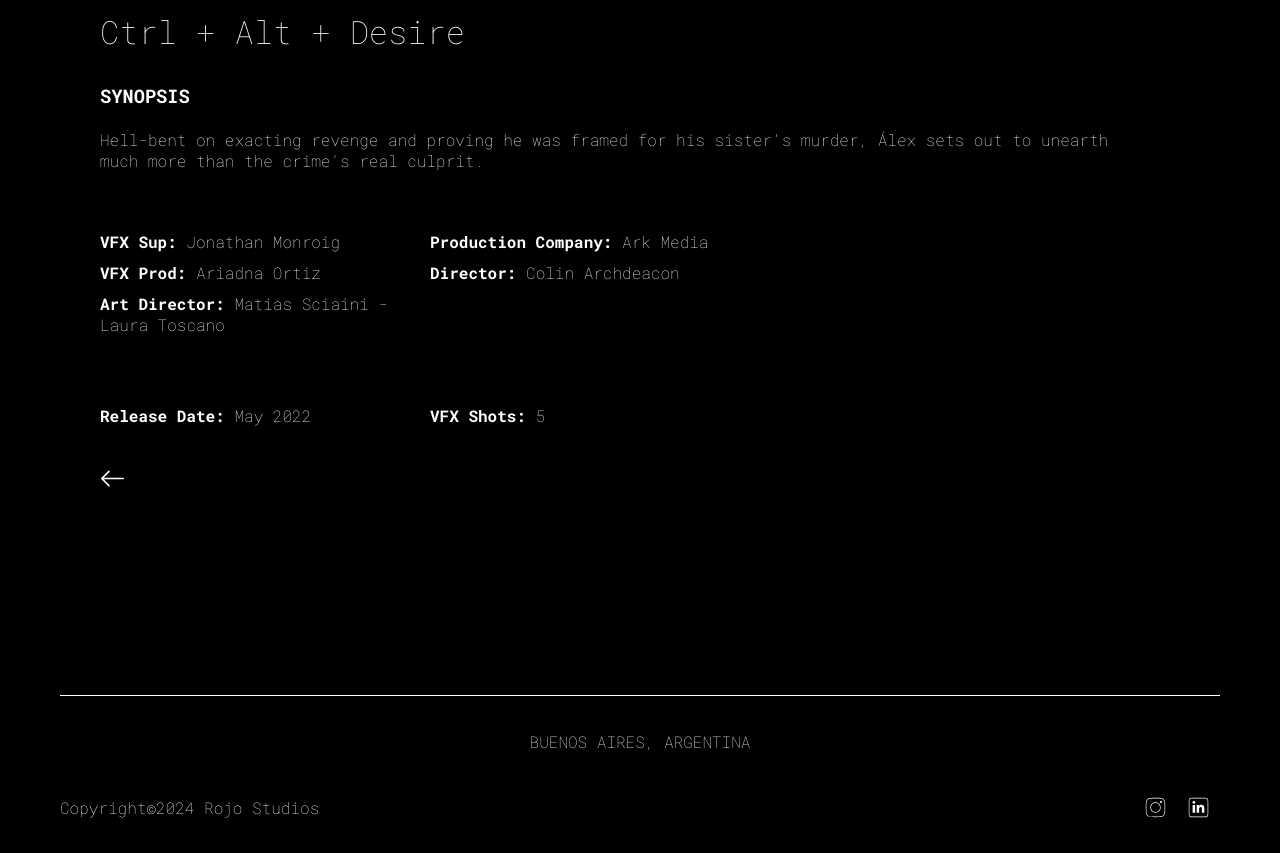
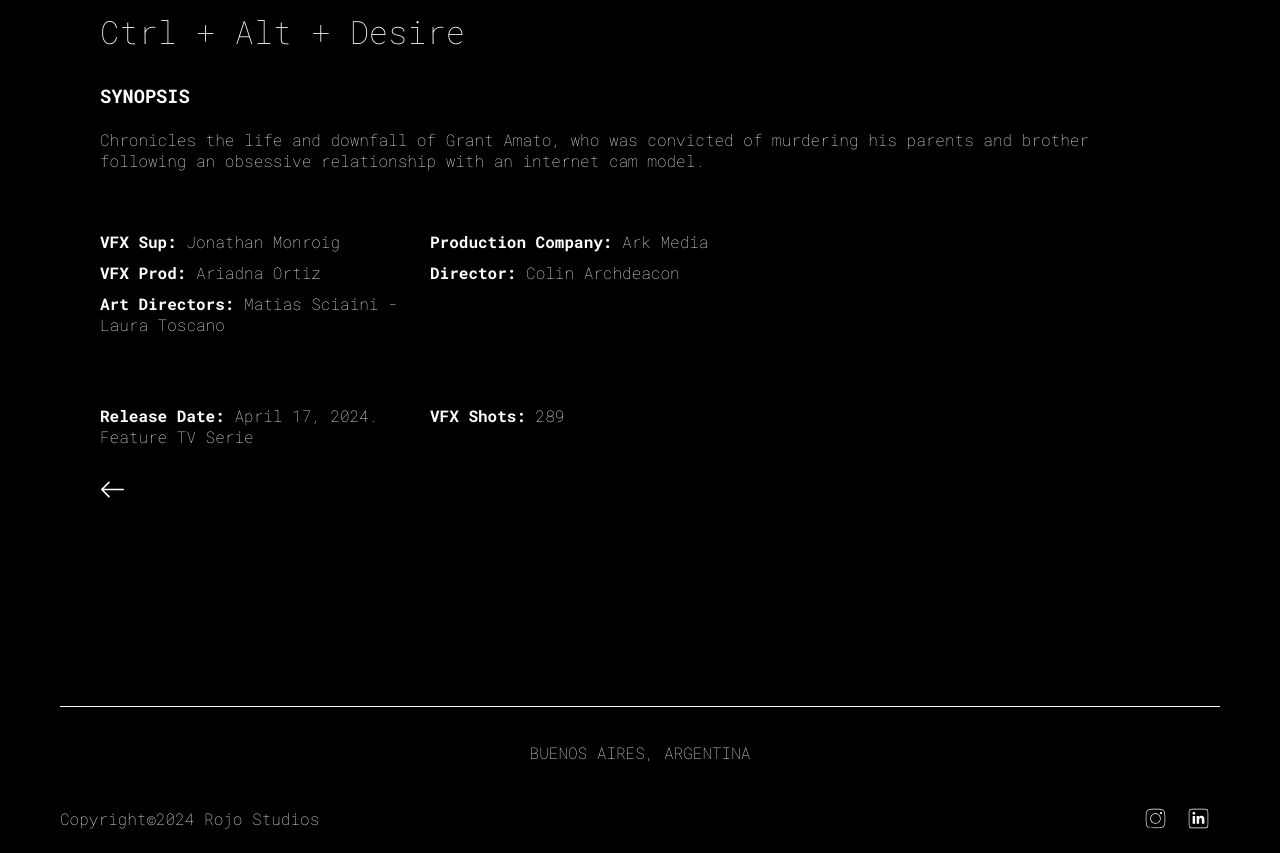
Before and after one commit to xsamskellington/we-are-rojo, a Next.js app: page /episodic/ctrl-alt-desire in a window 1280 px wide. Shown: the part 820-1673 px from the top of the page. Built offline with nearby package versions, Linux system fonts and the light colour scheme.

Commit message:
updating episodic

```diff
--- a/src/app/episodic/ctrl-alt-desire/page.tsx
+++ b/src/app/episodic/ctrl-alt-desire/page.tsx
@@ -17,7 +17,8 @@ const Page = () => {
           </h3>
           <br></br>
           <p>
-            {`Hell-bent on exacting revenge and proving he was framed for his sister's murder, Álex sets out to unearth much more than the crime's real culprit.`}
+            {`Chronicles the life and downfall of Grant Amato, who was convicted of murdering his parents and brother following an obsessive relationship with an internet cam model.
+`}
           </p>
         </div>
         <div className="credits">
@@ -29,7 +30,7 @@ const Page = () => {
               <span>VFX Prod:</span> Ariadna Ortiz{' '}
             </p>
             <p className="text">
-              <span>Art Director:</span> Matias Sciaini - Laura Toscano{' '}
+              <span>Art Directors:</span> Matias Sciaini - Laura Toscano{' '}
             </p>
           </div>
 
@@ -44,10 +45,10 @@ const Page = () => {
         </div>
         <div className="credits">
           <p className="column-left">
-            <span>Release Date:</span> May 2022{' '}
+            <span>Release Date:</span> April 17, 2024. Feature TV Serie{' '}
           </p>
           <p className="text">
-            <span>VFX Shots:</span> 5{' '}
+            <span>VFX Shots:</span> 289{' '}
           </p>
         </div>
         <BackArrow href={'/episodic'} />
--- a/src/app/episodic/division-palermo/page.tsx
+++ b/src/app/episodic/division-palermo/page.tsx
@@ -40,7 +40,7 @@ const Page = () => {
               <span>Directors:</span> Santiago Korovsky - Diego Nuñez Irigoyen{' '}
             </p>
             <p className="text">
-              <span>DOP:</span> Valeria Mariana Gonzalez - Roman Kasseroller
+              <span>DOP:</span> Roman Kasseroller
             </p>
           </div>
         </div>
```
Also changed, not shown: src/app/episodic/quien-mato-a-sara/page.tsx (+4 -3 lines).
